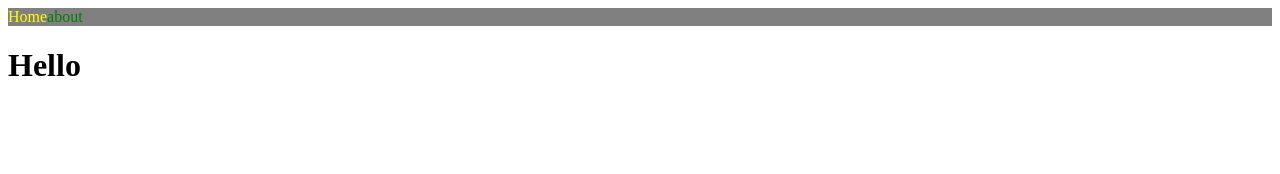
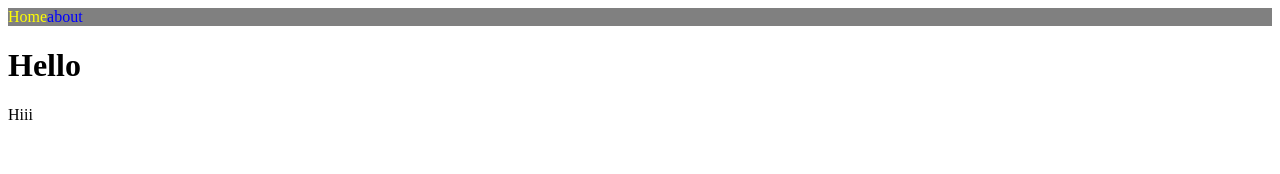
Before and after one commit to REXIANN/react-nextjs, a Next.js app: page / in a window 1280 px wide. Shown: the top 174 px of the page. Built offline with nearby package versions, Linux system fonts and the light colour scheme.

Commit message:
_app component for global setting

```diff
--- /dev/null
+++ b/pages/_app.tsx
@@ -0,0 +1,15 @@
+import * as React from 'react'
+
+export default function App({ Component, pageProps }) {
+  return (
+    <div>
+      <Component />
+      <span>Hiii</span>
+      <style jsx global>{`
+        a {
+          color: blue;
+        }
+      `}</style>
+    </div>
+  )
+}
```
Also changed, not shown: 1 other file (tests, documents, lock files or other folders).
